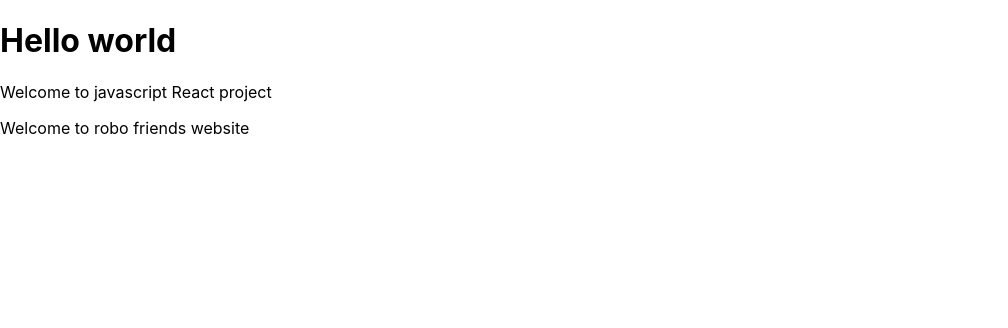
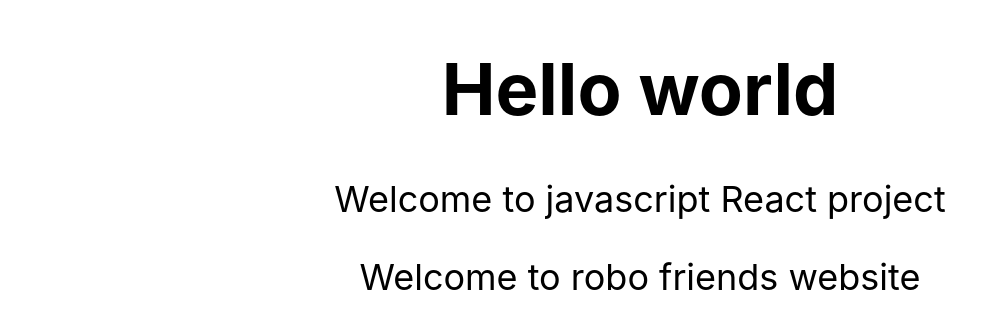
Before and after one commit to shubhamuni/React-practice-project, a React (Create React App) app: page / in a window 1280 px wide. Shown: the top 328 px of the page, without its empty margins (0-1008 px from the left). Built offline with nearby package versions, Linux system fonts and the light colour scheme; the HTML template or start-up script is replaced by a standard one.

Commit message:
import tachyons

```diff
--- a/src/Text.js
+++ b/src/Text.js
@@ -3,7 +3,7 @@ import React,{Component} from "react";
 class Text extends Component {
     render(){
         return (
-            <div>
+            <div className="f2 tc">
                 <h1>Hello world</h1>
                 <p>Welcome to javascript React project</p>
                 <p>{this.props.greeting}</p>
--- a/src/index.js
+++ b/src/index.js
@@ -3,7 +3,7 @@ import ReactDOM from 'react-dom/client';
 import './index.css';
 import App from './App';
 import reportWebVitals from './reportWebVitals';
-
+import 'tachyons';
 const root = ReactDOM.createRoot(document.getElementById('root'));
 root.render(
   <React.StrictMode>
```
